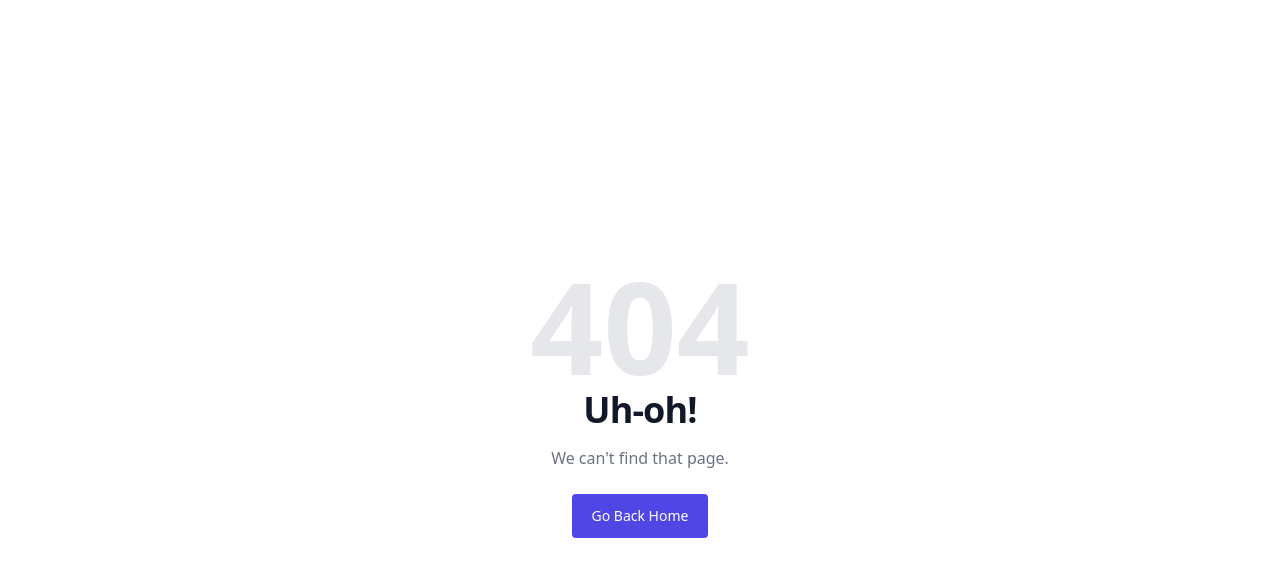
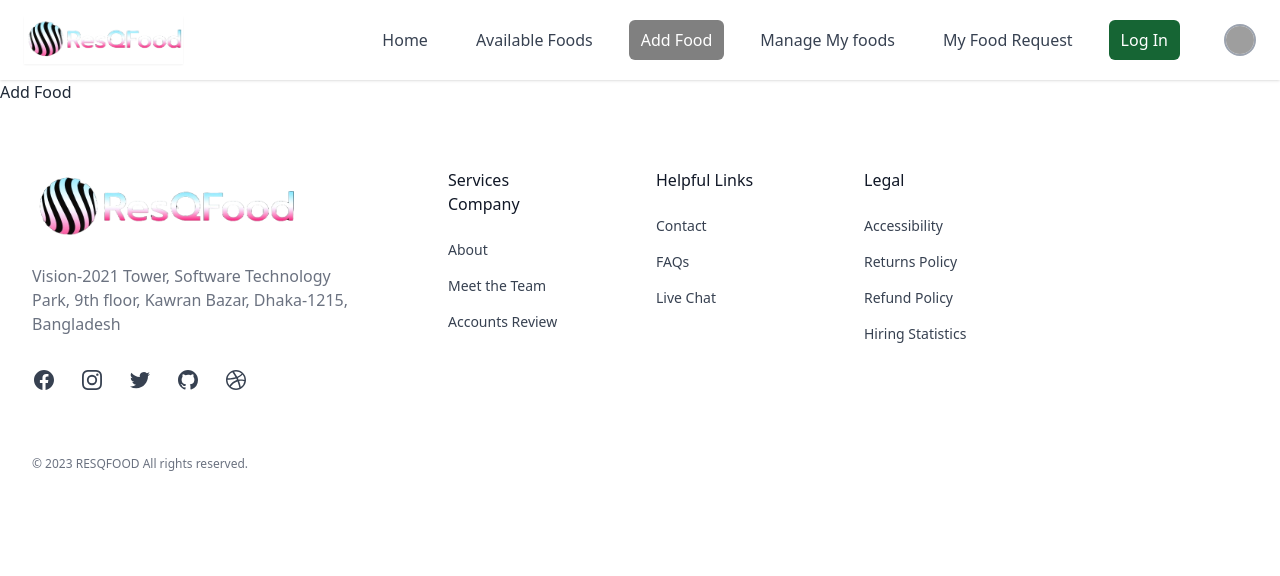
Before and after one commit to rafimd422/ResQFood-client, a React (Vite) app: page /addfoods in a window 1280 px wide. Before the commit this address had no page. Shown: the top 576 px of the page. Built offline with nearby package versions, Linux system fonts and the light colour scheme; grey boxes are pictures that could not be loaded.

Commit message:
Complated the login component and made some changes on nav

```diff
--- /dev/null
+++ b/src/Pages/AddFood/AddFood.jsx
@@ -0,0 +1,11 @@
+import React from 'react'
+
+const AddFood = () => {
+  return (
+    <div>
+      Add Food
+    </div>
+  )
+}
+
+export default AddFood
--- /dev/null
+++ b/src/Pages/AvaiableFoods/AvailableFoods.jsx
@@ -0,0 +1,11 @@
+import React from 'react'
+
+const AvailableFoods = () => {
+  return (
+    <div>
+      AvailableFoods
+    </div>
+  )
+}
+
+export default AvailableFoods
--- /dev/null
+++ b/src/Pages/FoodRequest/FoodRequest.jsx
@@ -0,0 +1,11 @@
+import React from 'react'
+
+const FoodRequest = () => {
+  return (
+    <div>
+      Food request Table
+    </div>
+  )
+}
+
+export default FoodRequest
--- /dev/null
+++ b/src/Pages/Login/Login.jsx
@@ -0,0 +1,60 @@
+import loginPic from './../../assets/loginpage.mp4'
+
+
+const Login = () => {
+  return (
+    <div className='lg:h-screen max-h-fit flex items-center xl:justify-around lg:justify-between justify-center flex-wrap'>
+   <video className='xl:w-[680px] sm:w-[400px] md:w-[460px]'>
+  <source src={loginPic} type="video/mp4" />
+</video>
+
+<div className="w-full max-w-md h-fit p-4 rounded-md shadow sm:p-8 ">
+	<h2 className="mb-3 text-3xl font-bold text-center">Login Now</h2>
+
+	<div className="my-6 space-y-4">
+		<button aria-label="Login with Google" type="button" className="flex items-center justify-center w-full p-4 space-x-4 border rounded-md focus:ri focus:ri border-gray-400 focus:ri">
+			<svg xmlns="http://www.w3.org/2000/svg" viewBox="0 0 32 32" className="w-5 h-5 fill-current">
+				<path d="M16.318 13.714v5.484h9.078c-0.37 2.354-2.745 6.901-9.078 6.901-5.458 0-9.917-4.521-9.917-10.099s4.458-10.099 9.917-10.099c3.109 0 5.193 1.318 6.38 2.464l4.339-4.182c-2.786-2.599-6.396-4.182-10.719-4.182-8.844 0-16 7.151-16 16s7.156 16 16 16c9.234 0 15.365-6.49 15.365-15.635 0-1.052-0.115-1.854-0.255-2.651z"></path>
+			</svg>
+			<p>Login with Google</p>
+		</button>
+		<button aria-label="Login with GitHub" role="button" className="flex items-center justify-center w-full p-4 space-x-4 border rounded-md focus:ri focus:ri border-gray-400 focus:ri">
+			<svg xmlns="http://www.w3.org/2000/svg" viewBox="0 0 32 32" className="w-5 h-5 fill-current">
+				<path d="M16 0.396c-8.839 0-16 7.167-16 16 0 7.073 4.584 13.068 10.937 15.183 0.803 0.151 1.093-0.344 1.093-0.772 0-0.38-0.009-1.385-0.015-2.719-4.453 0.964-5.391-2.151-5.391-2.151-0.729-1.844-1.781-2.339-1.781-2.339-1.448-0.989 0.115-0.968 0.115-0.968 1.604 0.109 2.448 1.645 2.448 1.645 1.427 2.448 3.744 1.74 4.661 1.328 0.14-1.031 0.557-1.74 1.011-2.135-3.552-0.401-7.287-1.776-7.287-7.907 0-1.751 0.62-3.177 1.645-4.297-0.177-0.401-0.719-2.031 0.141-4.235 0 0 1.339-0.427 4.4 1.641 1.281-0.355 2.641-0.532 4-0.541 1.36 0.009 2.719 0.187 4 0.541 3.043-2.068 4.381-1.641 4.381-1.641 0.859 2.204 0.317 3.833 0.161 4.235 1.015 1.12 1.635 2.547 1.635 4.297 0 6.145-3.74 7.5-7.296 7.891 0.556 0.479 1.077 1.464 1.077 2.959 0 2.14-0.020 3.864-0.020 4.385 0 0.416 0.28 0.916 1.104 0.755 6.4-2.093 10.979-8.093 10.979-15.156 0-8.833-7.161-16-16-16z"></path>
+			</svg>
+			<p>Login with GitHub</p>
+		</button>
+
+	</div>
+	<div className="flex items-center w-full my-4">
+		<hr className="w-full text-gray-400" />
+		<p className="px-3 text-gray-400">OR</p>
+		<hr className="w-full text-gray-400" />
+	</div>
+	<form className="space-y-8">
+		<div className="space-y-4">
+			<div className="space-y-2">
+				<label for="email" className="block text-sm">Email address</label>
+				<input type="email" name="email" id="email" placeholder="Enter Your Email" className="w-full px-3 py-2 border rounded-md border-gray-700 text-gray-100 focus:border-blue-400" />
+			</div>
+			<div className="space-y-2">
+				<div className="flex justify-between">
+					<label for="password" className="text-sm">Password</label>
+					<a rel="noopener noreferrer" href="#" className="text-xs hover:underline text-gray-400">Forgot password?</a>
+				</div>
+				<input type="password" name="password" id="password" placeholder="Enter Your Password" className="w-full px-3 py-2 border rounded-md border-gray-700 text-gray-100 focus:border-blue-400" />
+			</div>
+
+		</div>
+		<button type="button" className="w-full px-8 py-3 font-semibold rounded-md hover:bg-gray-900 bg-gray-800 text-white">Sign in</button>
+        <p className="text-sm text-center text-gray-400">Dont have account?
+		<a href="#" rel="noopener noreferrer" className="focus:underline hover:underline text-green-600"> Sign up</a>
+	</p>
+	</form>
+</div>
+
+    </div>
+  )
+}
+
+export default Login
--- /dev/null
+++ b/src/Pages/ManageFoods/ManageFoods.jsx
@@ -0,0 +1,11 @@
+import React from 'react'
+
+const ManageFoods = () => {
+  return (
+    <div>
+      Manage your Foods
+    </div>
+  )
+}
+
+export default ManageFoods
--- a/src/Pages/Review/Reviews.jsx
+++ b/src/Pages/Review/Reviews.jsx
@@ -60,7 +60,7 @@ const Reviews = () => {
   return (<>
 
 
-<section className="bg-white dark:bg-gray-900">
+<section className="bg-white">
       <div className="container px-6 py-10 mx-auto">
       <h3 className='text-3xl font-extrabold text-center my-4 uppercase text-purple-950 mx-4'>Hear why <span className='text-red-600'>our community</span> loves ResQFood</h3>
 
@@ -83,8 +83,8 @@ const Reviews = () => {
               <img className="object-cover rounded-full w-14 h-14" src={review.img} alt="" />
 
               <div className="mt-4 text-center">
-                <h1 className="font-semibold text-gray-800 dark:text-white">{review.author}</h1>
-                <span className="text-sm text-gray-500 dark:text-gray-400">{review.role}</span>
+                <h1 className="font-semibold text-gray-800 ">{review.author}</h1>
+                <span className="text-sm text-gray-500 ">{review.role}</span>
               </div>
             </div>
           </div>
--- a/src/Sharable/Nav/Nav.jsx
+++ b/src/Sharable/Nav/Nav.jsx
@@ -1,7 +1,8 @@
 import React, { useState } from 'react';
 import { NavLink } from 'react-router-dom';
 import Logo from '../../assets/logo.png'
-
+import './nav.css'
+import { Link } from 'react-router-dom';
 
 
 function NavBar() {
@@ -15,34 +16,46 @@ function NavBar() {
 
   const NavRoutes = <div className="flex flex-col -mx-6 lg:flex-row lg:items-center lg:mx-8">
     <NavLink
-      to="/availablefood"
-      className="px-3 py-2 mx-3 mt-2 text-gray-700 transition-colors duration-300 transform rounded-md lg:mt-0 dark:text-gray-200 hover:bg-gray-100 dark:hover-bg-gray-700"
+      to="/"
+      className="px-3 py-2 mx-3 mt-2 text-gray-700 transition-colors duration-300 transform rounded-md lg:mt-0 hover:bg-gray-100"
+    >
+      Home
+    </NavLink>
+    <NavLink
+      to="/availablefoods"
+      className="px-3 py-2 mx-3 mt-2 text-gray-700 transition-colors duration-300 transform rounded-md lg:mt-0 hover:bg-gray-100"
     >
       Available Foods
     </NavLink>
     <NavLink
-      to="/browse-topics"
-      className="px-3 py-2 mx-3 mt-2 text-gray-700 transition-colors duration-300 transform rounded-md lg:mt-0 dark:text-gray-200 hover:bg-gray-100 dark:hover-bg-gray-700"
+      to="/addfoods"
+      className="px-3 py-2 mx-3 mt-2 text-gray-700 transition-colors duration-300 transform rounded-md lg:mt-0 hover:bg-gray-100"
     >
       Add Food
     </NavLink>
     <NavLink
-      to="/random-item"
-      className="px-3 py-2 mx-3 mt-2 text-gray-700 transition-colors duration-300 transform rounded-md lg:mt-0 dark:text-gray-200 hover:bg-gray-100 dark:hover-bg-gray-700"
+      to="/managefoods"
+      className="px-3 py-2 mx-3 mt-2 text-gray-700 transition-colors duration-300 transform rounded-md lg:mt-0 hover:bg-gray-100"
     >
       Manage My foods
     </NavLink>
 <NavLink
-      to="/experts"
-      className="px-3 py-2 mx-3 mt-2 text-gray-700 transition-colors duration-300 transform rounded-md lg:mt-0 dark:text-gray-200 hover:bg-gray-100 dark:hover-bg-gray-700"
+      to="/foodreqlist"
+      className="px-3 py-2 mx-3 mt-2 text-gray-700 transition-colors duration-300 transform rounded-md lg:mt-0 hover:bg-gray-100"
     >
       My Food Request
     </NavLink>
+<Link
+      to="/login"
+      className="px-3 py-2 mx-3 mt-2 text-white transition-colors duration-300 transform rounded-md lg:mt-0 bg-green-800 hover:bg-gray-100"
+    >
+      <button>Log In</button>
+    </Link>
   </div>
 
 
   return (
-    <nav className="relative bg-white shadow dark:bg-gray-800">
+    <nav className="relative bg-white shadow ">
       <div className="container px-6 py-4 mx-auto">
         <div className="lg:flex lg:items-center lg:justify-between">
           <div className="flex items-center justify-between">
@@ -51,11 +64,10 @@ function NavBar() {
             </a>
 
             <div className="flex lg:hidden">
-
             <button
       onClick={toggleMenu}
       type="button"
-      className="text-gray-500 dark:text-gray-200 hover:text-gray-600 dark:hover:text-gray-400 focus:outline-none focus:text-gray-600 dark:focus:text-gray-400"
+      className="text-gray-500 hover:text-gray-600  focus:outline-none focus:text-gray-600"
       aria-label="toggle menu"
     >
       {!isOpen ? (
@@ -86,16 +98,15 @@ function NavBar() {
             </div>
           </div>
           <div
-            className={`absolute inset-x-0 z-20 w-full px-6 py-4 transition-all duration-300 ease-in-out bg-white dark:bg-gray-800 lg:mt-0 lg:p-0 lg:top-0 lg:relative lg:bg-transparent lg:w-auto lg:opacity-100 lg:translate-x-0 lg:flex lg:items-center ${
+            className={`absolute inset-x-0 z-20 w-full px-6 py-4 transition-all duration-300 ease-in-out bg-white  lg:mt-0 lg:p-0 lg:top-0 lg:relative lg:bg-transparent lg:w-auto lg:opacity-100 lg:translate-x-0 lg:flex lg:items-center ${
               isOpen ? 'translate-x-0 opacity-100' : 'opacity-0 -translate-x-full'
             }`}
           >
-             <div className={`absolute inset-x-0 z-20 w-full px-6 py-4 transition-all duration-300 ease-in-out dark:bg-gray-800 lg:mt-0 lg:p-0 lg:top-0 lg:relative lg:bg-transparent lg:w-auto lg:opacity-100 lg:translate-x-0 lg:flex lg:items-center bg-slate-100 ${
+             <div className={`absolute inset-x-0 z-20 w-full px-6 py-4 transition-all duration-300 ease-in-out  lg:mt-0 lg:p-0 lg:top-0 lg:relative lg:bg-transparent lg:w-auto lg:opacity-100 lg:translate-x-0 lg:flex lg:items-center bg-slate-100 ${
     isOpen ? 'translate-x-0 opacity-100' : 'opacity-0 -translate-x-full '
   }`}
   >
    {NavRoutes}
-
 
 
             <div className="flex items-center mt-4 lg:mt-0">
@@ -107,7 +118,7 @@ function NavBar() {
                     alt="avatar"
                   />
                 </div>
-                <h3 className="mx-2 text-gray-700 dark:text-gray-200 lg:hidden">Khatab wedaa</h3>
+                <h3 className="mx-2 text-gray-700 lg:hidden">Khatab wedaa</h3>
               </button>
 
 
--- /dev/null
+++ b/src/Sharable/Nav/nav.css
@@ -0,0 +1,7 @@
+.active {
+    background-color: gray;
+    color: white;
+}
+.active:hover {
+    background-color: gray;
+    color: white;}
```
Also changed, not shown: src/Layout/Root.jsx (+24 -4 lines), 1 other file (tests, documents, lock files or other folders).
